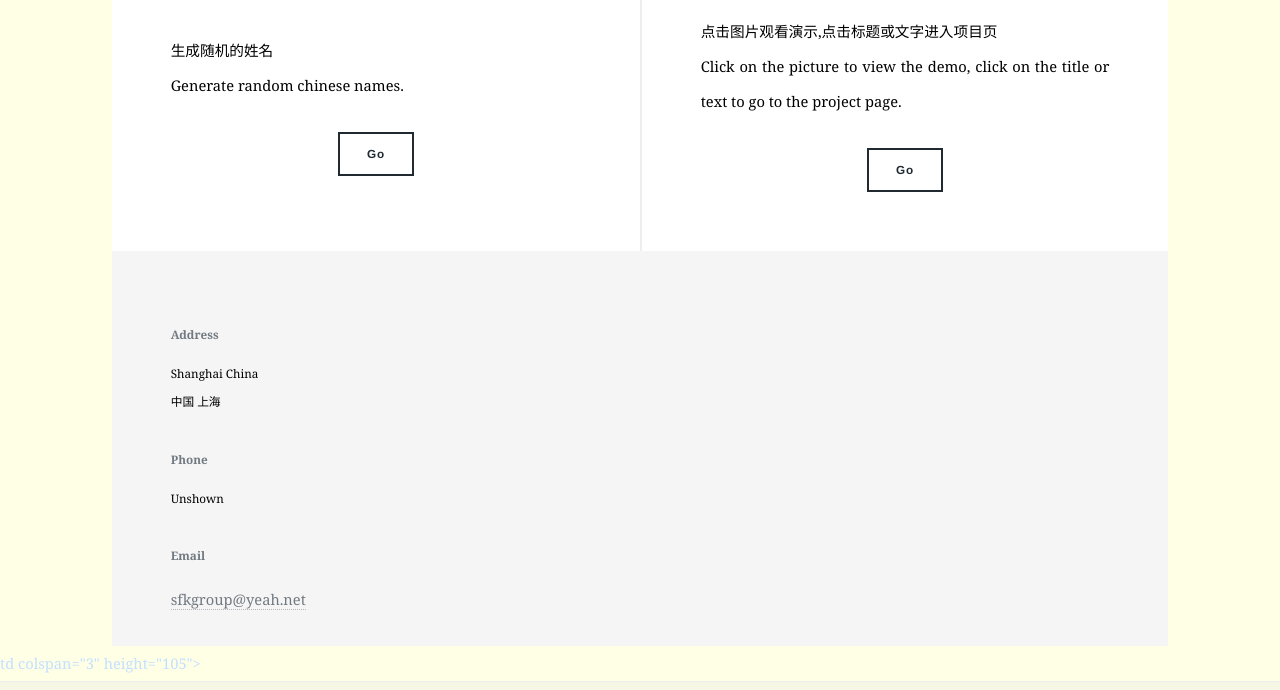
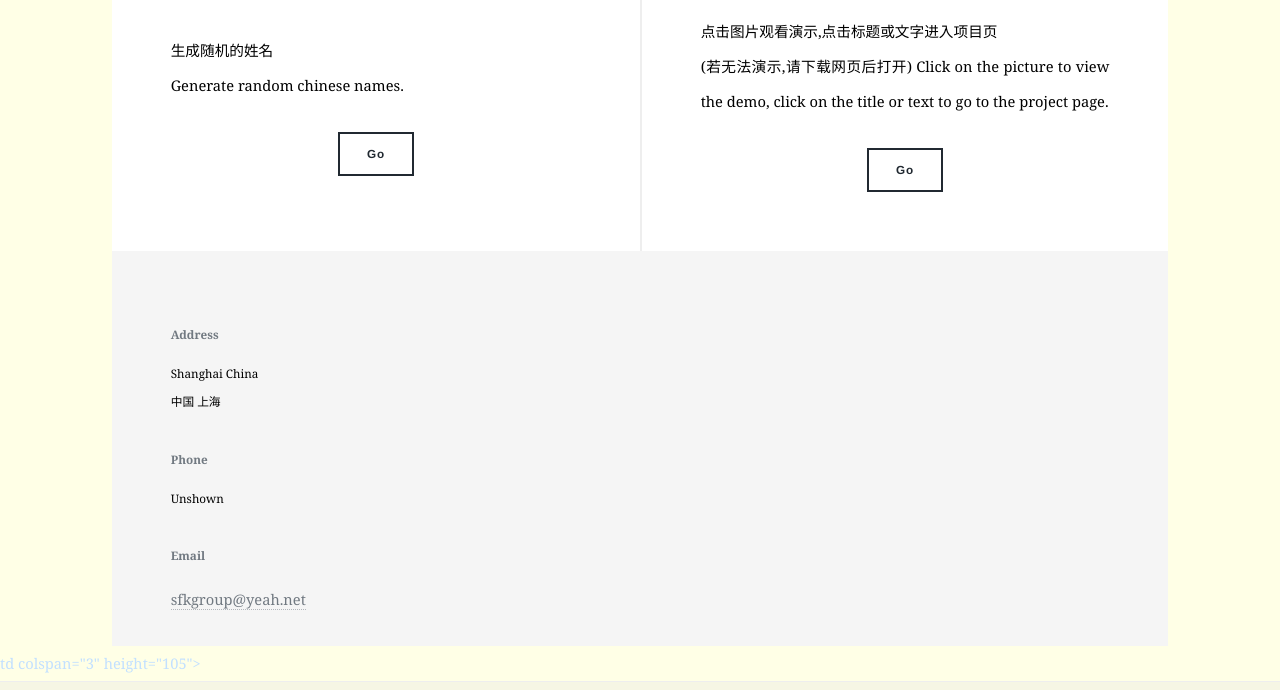
Before and after one commit to SFKgroup/SFKgroup.github.io, a website: page index.html in a window 1280 px wide. Shown: the part 1971-2661 px from the top of the page. Drawn offline with Linux system fonts and the light colour scheme.

Commit message:
Add files via upload
new index

```diff
--- a/index.html
+++ b/index.html
@@ -116,7 +116,7 @@
                         <a href="./badapple.html" target="_blank" class="image fit">
                             <img src="images/str-surface.png" alt=""/>
                         </a>
-                        <p>点击图片观看演示,点击标题或文字进入项目页<br>
+                        <p>点击图片观看演示,点击标题或文字进入项目页</br>(若无法演示,请下载网页后打开)
                             Click on the picture to view the demo, click on the title or text to go to the project page.</p>
                         <ul class="actions special">
                             <li>
```
